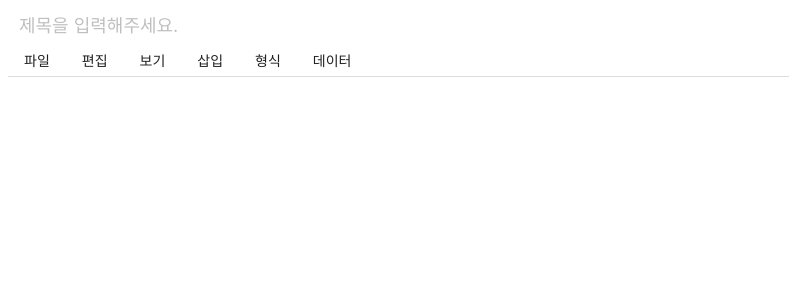
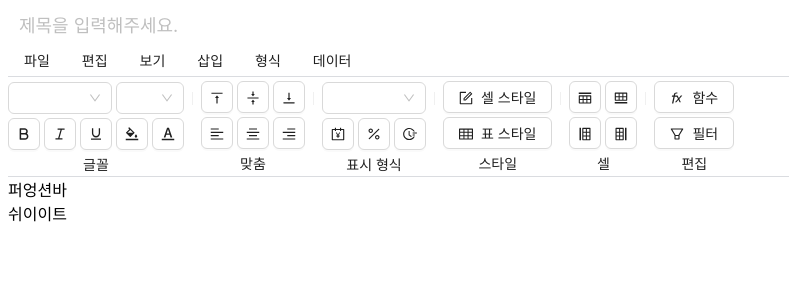
Before and after one commit to fe-jhw/excel-editor, a React app: page / in a window 1280 px wide. Shown: the top 300 px of the page, without its empty margins (0-789 px from the left). Built offline with nearby package versions, Linux system fonts and the light colour scheme.

Commit message:
툴바 마크업

```diff
--- a/package.json
+++ b/package.json
@@ -7,6 +7,7 @@
   "author": "fe-jhw",
   "license": "MIT",
   "dependencies": {
+    "@ant-design/icons": "^5.0.1",
     "antd": "^5.2.0",
     "react": "^18.2.0",
     "react-dom": "^18.2.0"
--- a/src/App.tsx
+++ b/src/App.tsx
@@ -1,3 +1,4 @@
+import Editor from './components/editor/Editor'
 import Header from './components/Header'
 
 function App() {
@@ -5,6 +6,7 @@ function App() {
     <div className="App">
       <>
         <Header />
+        <Editor />
       </>
     </div>
   )
--- /dev/null
+++ b/src/components/editor/Editor.tsx
@@ -0,0 +1,13 @@
+import Toolbar from './Toolbar'
+import Functionbar from './Functionbar'
+import Sheet from './Sheet'
+
+export default function Editor() {
+  return (
+    <div>
+      <Toolbar />
+      <Functionbar />
+      <Sheet />
+    </div>
+  )
+}
--- /dev/null
+++ b/src/components/editor/Functionbar.tsx
@@ -0,0 +1,3 @@
+export default function Functionbar() {
+  return <div>퍼엉션바</div>
+}
--- /dev/null
+++ b/src/components/editor/Sheet.tsx
@@ -0,0 +1,3 @@
+export default function Sheet() {
+  return <div>쉬이이트</div>
+}
--- /dev/null
+++ b/src/components/editor/Toolbar.tsx
@@ -0,0 +1,26 @@
+import { Divider, Space } from 'antd'
+import { Fontbox, FormatBox, AlignBox, StyleBox, CellBox, EditBox } from './Toolbox'
+
+// TODO: borderBottom 중복되게 입력하느데 상수로 선언해서 쓰자
+export default function Toolbar() {
+  return (
+    <div
+      style={{
+        paddingTop: '4px',
+        borderBottom: '1px solid rgb(218, 220, 224)',
+      }}
+    >
+      <Fontbox />
+      <Divider type="vertical" />
+      <AlignBox />
+      <Divider type="vertical" />
+      <FormatBox />
+      <Divider type="vertical" />
+      <StyleBox />
+      <Divider type="vertical" />
+      <CellBox />
+      <Divider type="vertical" />
+      <EditBox />
+    </div>
+  )
+}
--- /dev/null
+++ b/src/components/editor/Toolbox.tsx
@@ -0,0 +1,181 @@
+import { ReactNode } from 'react'
+import { Button, Divider, Dropdown, Select, Space, Typography } from 'antd'
+import {
+  AccountBookOutlined,
+  AlignCenterOutlined,
+  AlignLeftOutlined,
+  AlignRightOutlined,
+  BgColorsOutlined,
+  BoldOutlined,
+  DeleteOutlined,
+  FieldTimeOutlined,
+  FilterOutlined,
+  FontColorsOutlined,
+  FormOutlined,
+  FunctionOutlined,
+  InsertRowAboveOutlined,
+  InsertRowBelowOutlined,
+  InsertRowLeftOutlined,
+  InsertRowRightOutlined,
+  ItalicOutlined,
+  PercentageOutlined,
+  UnderlineOutlined,
+  VerticalAlignBottomOutlined,
+  VerticalAlignMiddleOutlined,
+  VerticalAlignTopOutlined,
+  TableOutlined,
+} from '@ant-design/icons'
+
+interface ToolboxProps {
+  firstLayer: ReactNode
+  secondLayer: ReactNode
+  title: string
+}
+
+// 스타일변경 -> Toggle or Set
+
+const SPACE_GAP = 4
+const SMALL_BTN_WIDTH = 32
+
+function Toolbox({ firstLayer, secondLayer, title }: ToolboxProps) {
+  return (
+    <Space direction="vertical" size={SPACE_GAP} align="center">
+      <Space size={SPACE_GAP}>{firstLayer}</Space>
+      <Space size={SPACE_GAP}>{secondLayer}</Space>
+      <Typography.Text>{title}</Typography.Text>
+    </Space>
+  )
+}
+
+export function Fontbox() {
+  return (
+    <Toolbox
+      firstLayer={
+        <>
+          <Select style={{ width: `${3 * SMALL_BTN_WIDTH + 2 * SPACE_GAP}px` }} />
+          <Select style={{ width: `${2 * SMALL_BTN_WIDTH + Number(SPACE_GAP)}px` }} />
+        </>
+      }
+      secondLayer={
+        <>
+          <Button icon={<BoldOutlined />} />
+          <Button icon={<ItalicOutlined />} />
+          <Button icon={<UnderlineOutlined />} />
+          <Dropdown trigger={['click']}>
+            <Button icon={<BgColorsOutlined />} />
+          </Dropdown>
+          <Dropdown trigger={['click']}>
+            <Button icon={<FontColorsOutlined />} />
+          </Dropdown>
+        </>
+      }
+      title="글꼴"
+    />
+  )
+}
+
+export function AlignBox() {
+  return (
+    <Toolbox
+      firstLayer={
+        <>
+          <Button icon={<VerticalAlignTopOutlined />} />
+          <Button icon={<VerticalAlignMiddleOutlined />} />
+          <Button icon={<VerticalAlignBottomOutlined />} />
+        </>
+      }
+      secondLayer={
+        <>
+          <Button icon={<AlignLeftOutlined />} />
+          <Button icon={<AlignCenterOutlined />} />
+          <Button icon={<AlignRightOutlined />} />
+        </>
+      }
+      title="맞춤"
+    />
+  )
+}
+
+export function FormatBox() {
+  return (
+    <Toolbox
+      firstLayer={
+        <>
+          <Select style={{ width: `${3 * SMALL_BTN_WIDTH + 2 * SPACE_GAP}px` }} />
+        </>
+      }
+      secondLayer={
+        <>
+          <Button icon={<AccountBookOutlined />} />
+          <Button icon={<PercentageOutlined />} />
+          <Button icon={<FieldTimeOutlined />} />
+        </>
+      }
+      title="표시 형식"
+    />
+  )
+}
+
+export function StyleBox() {
+  return (
+    <Toolbox
+      firstLayer={
+        <>
+          <Dropdown trigger={['click']}>
+            <Button icon={<FormOutlined />}>셀 스타일</Button>
+          </Dropdown>
+        </>
+      }
+      secondLayer={
+        <>
+          <Dropdown trigger={['click']}>
+            <Button icon={<TableOutlined />}>표 스타일</Button>
+          </Dropdown>
+        </>
+      }
+      title="스타일"
+    />
+  )
+}
+
+export function CellBox() {
+  return (
+    <Toolbox
+      firstLayer={
+        <>
+          <Button icon={<InsertRowAboveOutlined />} />
+          <Button icon={<InsertRowBelowOutlined />} />
+        </>
+      }
+      secondLayer={
+        <>
+          <Button icon={<InsertRowLeftOutlined />} />
+          <Button icon={<InsertRowRightOutlined />} />
+        </>
+      }
+      title="셀"
+    />
+  )
+}
+
+export function EditBox() {
+  return (
+    <Toolbox
+      firstLayer={
+        <>
+          <Dropdown trigger={['click']}>
+            <Button icon={<FunctionOutlined />}>함수</Button>
+          </Dropdown>
+        </>
+      }
+      secondLayer={
+        <>
+          <Dropdown trigger={['click']}>
+            <Button icon={<FilterOutlined />}>필터</Button>
+          </Dropdown>
+        </>
+      }
+      title="편집"
+    />
+  )
+}
```
Also changed, not shown: .pnp.cjs, 2 other files (tests, documents, lock files or other folders).
